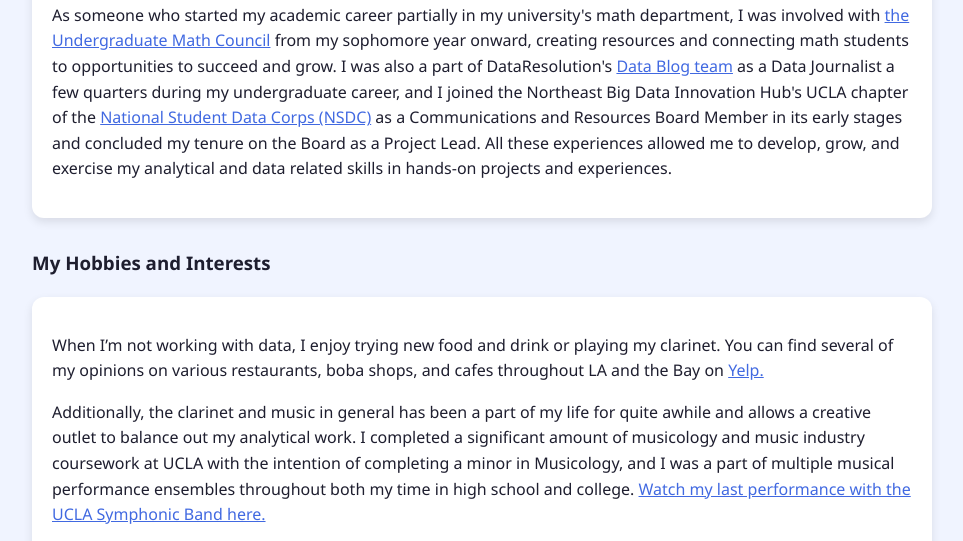
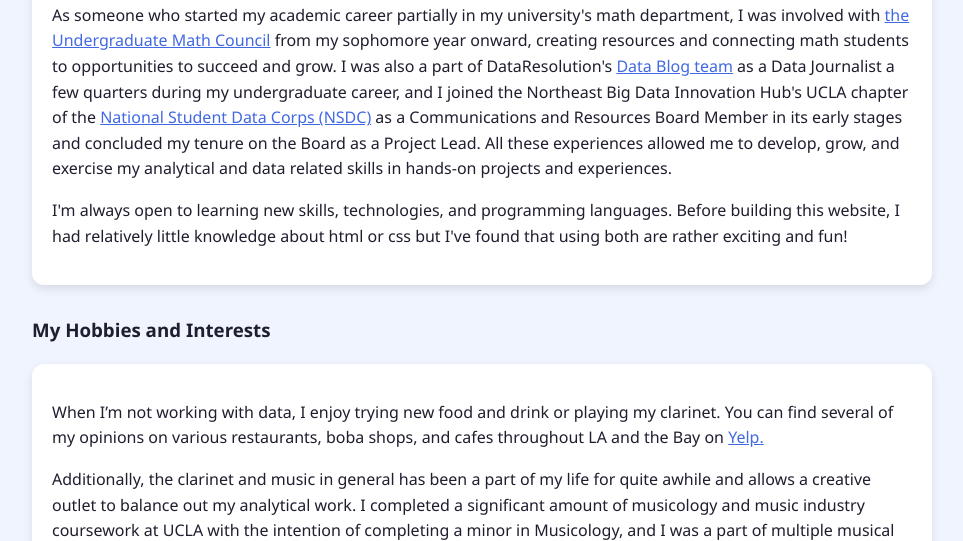
Before and after one commit to damienmha/damienmha.github.io, a plain HTML site: page about.html in a window 1280 px wide. Shown: the part 971-1512 px from the top of the page, without its empty margins (158-1121 px from the left). Drawn offline with Linux system fonts and the light colour scheme.

Commit message:
Update about page info

```diff
--- a/about.html
+++ b/about.html
@@ -42,6 +42,8 @@
       I was also a part of DataResolution's <a href="https://ucladatares.com/teams/datablog/" target="_blank">Data Blog team</a> as a Data Journalist a few quarters during my undergraduate career, and I joined
       the Northeast Big Data Innovation Hub's UCLA chapter of the <a href="https://www.nsdcucla.com/" target="_blank">National Student Data Corps (NSDC)</a> as a Communications and Resources Board Member in its early stages and concluded my tenure on the Board as a Project Lead.
       All these experiences allowed me to develop, grow, and exercise my analytical and data related skills in hands-on projects and experiences.</p>
+
+    <p>I'm always open to learning new skills, technologies, and programming languages. Before building this website, I had relatively little knowledge about html or css but I've found that using both are rather exciting and fun!</p>
     </section>
 
     <h3>My Hobbies and Interests</h3>
```
